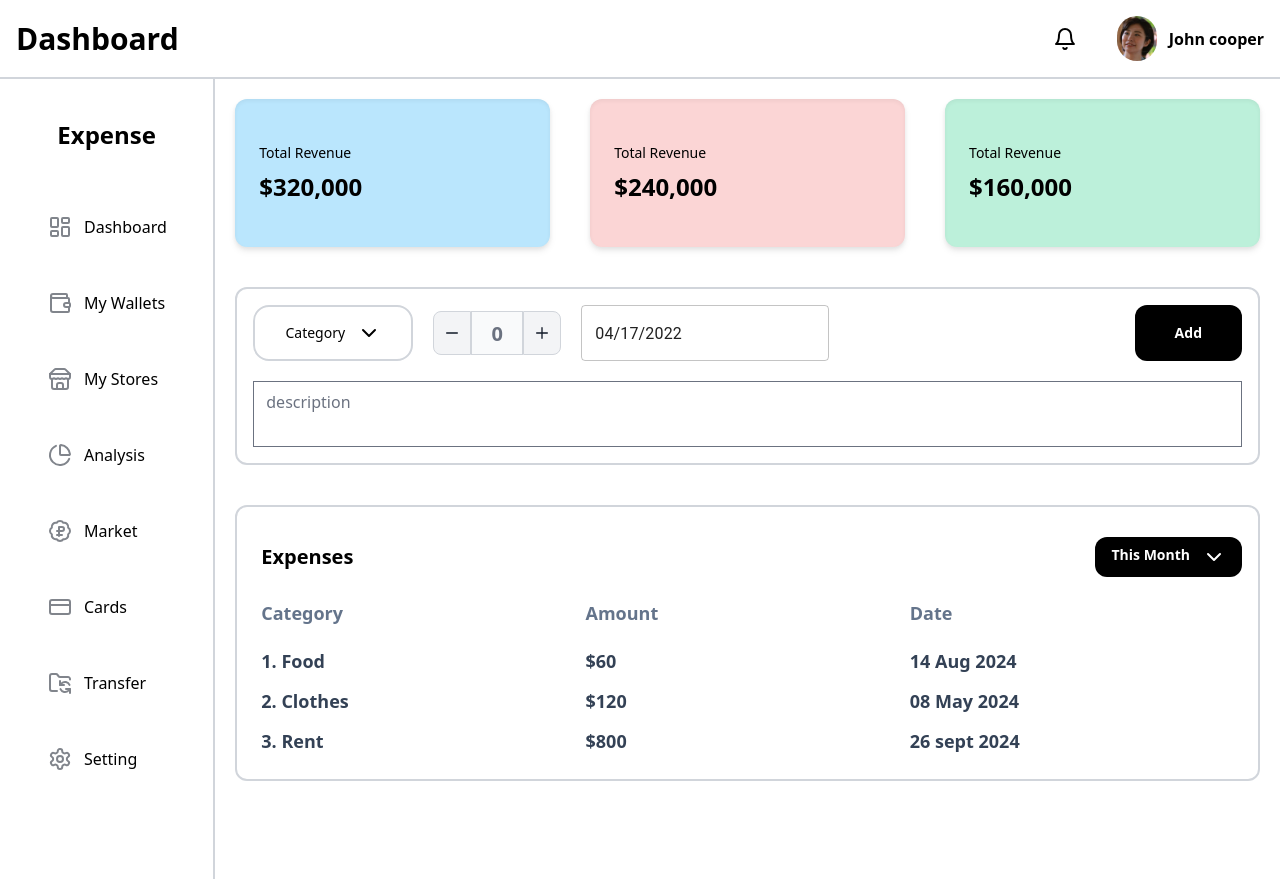
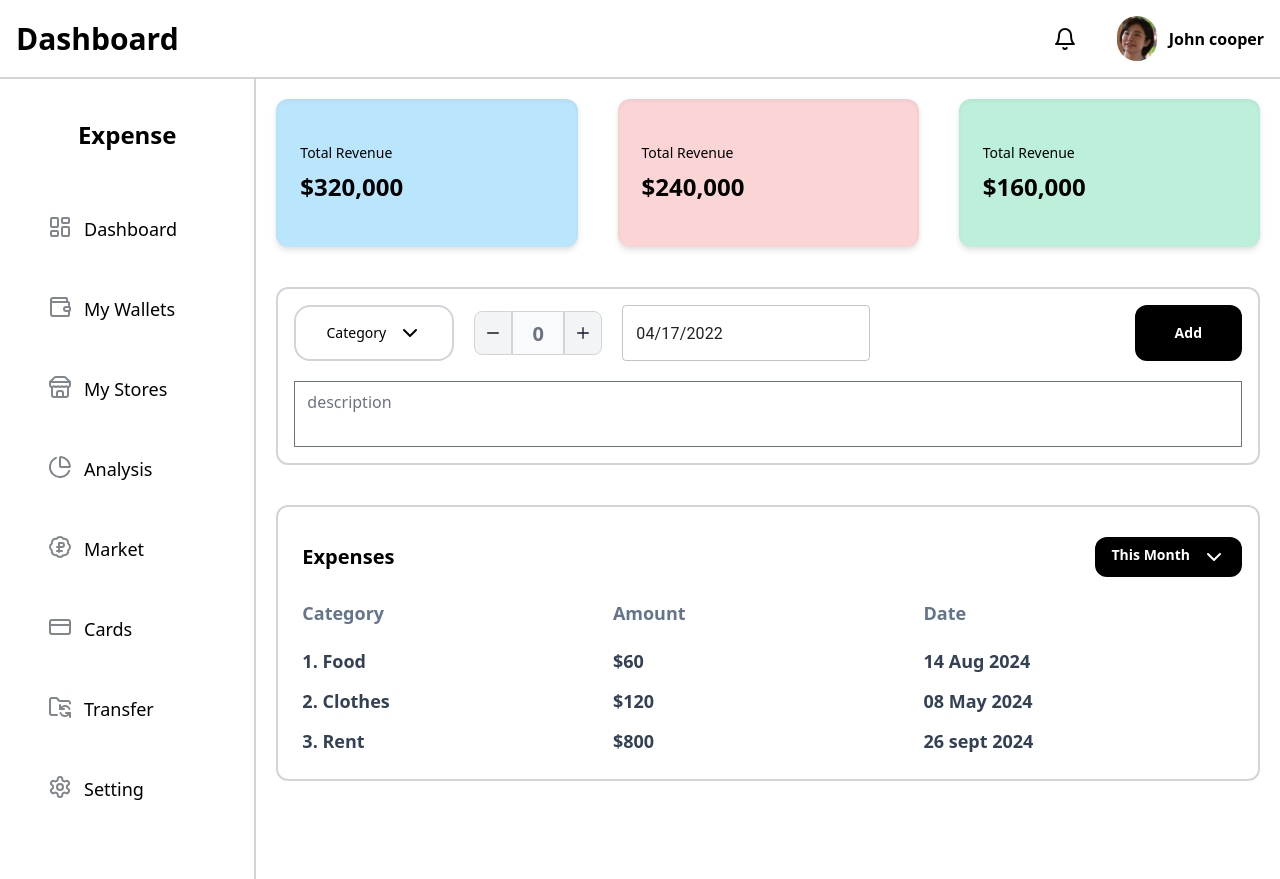
Before and after one commit to Maxcillius/ExpenseTracker, a React (Vite) app: page / in a window 1280 px wide. Built offline with nearby package versions, Linux system fonts and the light colour scheme.

Commit message:
Changes for responsiveness

```diff
--- a/package.json
+++ b/package.json
@@ -21,7 +21,8 @@
     "react": "^18.3.1",
     "react-chartjs-2": "^5.2.0",
     "react-dom": "^18.3.1",
-    "recharts": "^2.12.7"
+    "recharts": "^2.12.7",
+    "recoil": "^0.7.7"
   },
   "devDependencies": {
     "@eslint/js": "^9.9.0",
--- a/src/App.tsx
+++ b/src/App.tsx
@@ -2,14 +2,19 @@ import AddExpense from './components/addexpense';
 import Sidebar from './components/sidebar';
 import Header_Component from './components/ui/header_component';
 import History from './components/ui/history';
+import { sidebarToggle } from './atoms/sidebarToggle';
+import { useRecoilValue } from 'recoil';
 
 export default function App() {
+
+    const isSidebar = useRecoilValue(sidebarToggle);
+
     return (
         <div className='flex flex-row h-screen w-screen'>
-            <div className='w-64 collapse md:visible'>
+            <div className={`w-64 ${ isSidebar ? 'block' : 'hidden' } md:block absolute md:static z-10 bg-white border-r-2 border-gray-300 w-fit md:w-80 flex flex-col h-full`}>
                 <Sidebar />
             </div>
-            <div className='flex flex-col justify-start border-l-2 border-gray-300 w-full'>
+            <div className='flex flex-col justify-start w-full z-0'>
                 <div className='flex flex-col'>
                     <div className='col-span-4'>
                         <div className='grid grid-rows-1 grid-cols-3'>
--- /dev/null
+++ b/src/atoms/sidebarToggle.ts
@@ -0,0 +1,6 @@
+import { atom } from 'recoil';
+
+export const sidebarToggle = atom({
+    key: 'sidebarToggle',
+    default: false
+})
--- a/src/components/addexpense.tsx
+++ b/src/components/addexpense.tsx
@@ -6,7 +6,7 @@ import dayjs from "dayjs";
 export default function AddExpense() {
     return (
         <div className="h-full w-full">
-            <form action="submit" className="flex flex-col justify-between p-4 gap-5">
+            <div className="flex flex-col justify-between p-4 gap-5">
                 <div className="flex flex-col md:flex-row justify-between gap-4 md:gap-2">
                     <div className="flex md:flex-row justify-center gap-2 md:gap-5">
                         <div className="flex flex-col justify-center px-2 w-40 md:h-full md:px-10 border-2 border-gray-300 rounded-xl md:rounded-2xl hover:cursor-pointer hover:border-black">
@@ -34,7 +34,7 @@ export default function AddExpense() {
                     </div>
                 </div>
                 <textarea name="description" id="desc" placeholder="description" className="resize-none focus:outline-none outline-none hover:border-black text-slate-700"></textarea>
-            </form>
+            </div>
         </div>
     )
 }
--- a/src/components/sidebar.tsx
+++ b/src/components/sidebar.tsx
@@ -3,7 +3,7 @@ import Sections from "./ui/sections"
 export default function Sidebar() {
     return (
         <>
-            <h1 className="text-2xl font-bold text-black text-center px-2 py-10">Expense</h1>
+            <h1 className="text-lg md:text-2xl font-bold text-black text-center px-2 py-5 md:py-10">Expense</h1>
             <Sections />
         </>
     )
--- a/src/components/ui/history.tsx
+++ b/src/components/ui/history.tsx
@@ -50,7 +50,7 @@ export default function History() {
                         {
                             transactions.map((data) => {
                                 return (
-                                    <p className="font-semibold text-slate-700 md:text-lg text-sm">{data.id}. {data.category}</p>
+                                    <p key={data.id} className="font-semibold text-slate-700 md:text-lg text-sm">{data.id}. {data.category}</p>
                                 )
                             })
                         }
@@ -62,7 +62,7 @@ export default function History() {
                             {
                                 transactions.map((data) => {
                                     return (
-                                        <p className="font-semibold text-slate-700 md:text-lg text-sm">${data.amount}</p>
+                                        <p key={data.id} className="font-semibold text-slate-700 md:text-lg text-sm">${data.amount}</p>
                                     )
                                 })
                             }
@@ -74,7 +74,7 @@ export default function History() {
                             {
                                 transactions.map((data) => {
                                     return (
-                                        <p className="font-semibold text-slate-700 md:text-lg text-sm">{data.date}</p>
+                                        <p key={data.id} className="font-semibold text-slate-700 md:text-lg text-sm">{data.date}</p>
                                     )
                                 })
                             }
--- a/src/components/ui/numberInput.tsx
+++ b/src/components/ui/numberInput.tsx
@@ -4,13 +4,13 @@ export default function NumberInput() {
             <div className="relative flex items-center max-w-[8rem]">
                 <button type="button" id="decrement-button" data-input-counter-decrement="quantity-input" className="bg-gray-100 dark:bg-gray-700 dark:hover:bg-gray-600 dark:border-gray-600 hover:bg-gray-200 border border-gray-300 rounded-s-lg p-3 h-8 md:h-11 focus:ring-gray-100 dark:focus:ring-gray-700 focus:ring-2 focus:outline-none">
                     <svg className="h-2 w-2 md:w-3 md:h-3 text-gray-900 dark:text-white" aria-hidden="true" xmlns="http://www.w3.org/2000/svg" fill="none" viewBox="0 0 18 2">
-                        <path stroke="currentColor" stroke-linecap="round" stroke-linejoin="round" stroke-width="2" d="M1 1h16"/>
+                        <path stroke="currentColor" strokeLinecap="round" strokeLinejoin="round" strokeWidth="2" d="M1 1h16"/>
                     </svg>
                 </button>
-                <input type="text" id="quantity-input" data-input-counter aria-describedby="helper-text-explanation" className="bg-gray-50 border-gray-300 h-8 md:h-11 text-center text-gray-900 text-xl focus:ring-blue-500 focus:border-blue-500 block w-full py-2.5 dark:bg-gray-700 dark:border-gray-600 dark:placeholder-gray-400 dark:text-white dark:focus:ring-blue-500 dark:focus:border-blue-500 focus:outline-none outline-none font-semibold" placeholder="0" required />
+                <input type="text" id="quantity-input" data-input-counter aria-describedby="helper-text-explanation" className="bg-gray-50 border-gray-300 h-8 md:h-11 text-center text-gray-900 text-sm md:text-xl focus:ring-blue-500 focus:border-blue-500 block w-full py-2.5 dark:bg-gray-700 dark:border-gray-600 dark:placeholder-gray-400 dark:text-white dark:focus:ring-blue-500 dark:focus:border-blue-500 focus:outline-none outline-none font-semibold" placeholder="0" required />
                 <button type="button" id="increment-button" data-input-counter-increment="quantity-input" className="bg-gray-100 dark:bg-gray-700 dark:hover:bg-gray-600 dark:border-gray-600 hover:bg-gray-200 border border-gray-300 rounded-e-lg p-3 h-8 md:h-11 focus:ring-gray-100 dark:focus:ring-gray-700 focus:ring-2 focus:outline-none">
                     <svg className="h-2 w-2 md:w-3 md:h-3 text-gray-900 dark:text-white" aria-hidden="true" xmlns="http://www.w3.org/2000/svg" fill="none" viewBox="0 0 18 18">
-                        <path stroke="currentColor" stroke-linecap="round" stroke-linejoin="round" stroke-width="2" d="M9 1v16M1 9h16"/>
+                        <path stroke="currentColor" strokeLinecap="round" strokeLinejoin="round" strokeWidth="2" d="M9 1v16M1 9h16"/>
                     </svg>
                 </button>
             </div>
--- a/src/components/ui/sections.tsx
+++ b/src/components/ui/sections.tsx
@@ -11,51 +11,51 @@ export default function Sections() {
     return (
         <ul className="flex flex-col justify-center gap-1">
             <li className='flex flex-row justify-start gap-3 p-2'>
-                <div className='flex flex-row justify-start pl-10 gap-3 p-4 w-full hover:cursor-pointer hover:bg-black rounded-2xl group'>
-                   <LayoutDashboard className='text-[#81858c] group-hover:text-white'/>
-                    <p className='text-black group-hover:text-white'>Dashboard</p>
+                <div className='flex flex-row justify-start md:pl-10 gap-3 p-4 w-full hover:cursor-pointer hover:bg-black rounded-2xl group'>
+                   <LayoutDashboard className='text-[#81858c] group-hover:text-white size-4 md:size-6'/>
+                    <p className='text-black group-hover:text-white text-[10px] md:text-lg'>Dashboard</p>
                 </div>
             </li>
             <li className='flex flex-row justify-start gap-3 p-2'>
-                <div className='flex flex-row justify-start pl-10 gap-3 p-4 w-full hover:cursor-pointer hover:bg-black rounded-2xl group'>
-                   <Wallet className='text-[#81858c] group-hover:text-white'/>
-                    <p className='text-black group-hover:text-white'>My Wallets</p>
+                <div className='flex flex-row justify-start md:pl-10 gap-3 p-4 w-full hover:cursor-pointer hover:bg-black rounded-2xl group'>
+                   <Wallet className='text-[#81858c] group-hover:text-white size-4 md:size-6'/>
+                    <p className='text-black group-hover:text-white text-[10px] md:text-lg'>My Wallets</p>
                 </div>
             </li>
             <li className='flex flex-row justify-start gap-3 p-2'>
-                <div className='flex flex-row justify-start pl-10 gap-3 p-4 w-full hover:cursor-pointer hover:bg-black rounded-2xl group'>
-                   <Store className='text-[#81858c] group-hover:text-white'/>
-                    <p className='text-black group-hover:text-white'>My Stores</p>
+                <div className='flex flex-row justify-start md:pl-10 gap-3 p-4 w-full hover:cursor-pointer hover:bg-black rounded-2xl group'>
+                   <Store className='text-[#81858c] group-hover:text-white size-4 md:size-6'/>
+                    <p className='text-black group-hover:text-white text-[10px] md:text-lg'>My Stores</p>
                 </div>
             </li>
             <li className='flex flex-row justify-start gap-3 p-2'>
-                <div className='flex flex-row justify-start pl-10 gap-3 p-4 w-full hover:cursor-pointer hover:bg-black rounded-2xl group'>
-                   <ChartPie className='text-[#81858c] group-hover:text-white'/>
-                    <p className='text-black group-hover:text-white'>Analysis</p>
+                <div className='flex flex-row justify-start md:pl-10 gap-3 p-4 w-full hover:cursor-pointer hover:bg-black rounded-2xl group'>
+                   <ChartPie className='text-[#81858c] group-hover:text-white size-4 md:size-6'/>
+                    <p className='text-black group-hover:text-white text-[10px] md:text-lg'>Analysis</p>
                 </div>
             </li>
             <li className='flex flex-row justify-start gap-3 p-2'>
-                <div className='flex flex-row justify-start pl-10 gap-3 p-4 w-full hover:cursor-pointer hover:bg-black rounded-2xl group'>
-                   <BadgeRussianRuble className='text-[#81858c] group-hover:text-white'/>
-                    <p className='text-black group-hover:text-white'>Market</p>
+                <div className='flex flex-row justify-start md:pl-10 gap-3 p-4 w-full hover:cursor-pointer hover:bg-black rounded-2xl group'>
+                   <BadgeRussianRuble className='text-[#81858c] group-hover:text-white size-4 md:size-6'/>
+                    <p className='text-black group-hover:text-white text-[10px] md:text-lg'>Market</p>
                 </div>
             </li>
             <li className='flex flex-row justify-start gap-3 p-2'>
-                <div className='flex flex-row justify-start pl-10 gap-3 p-4 w-full hover:cursor-pointer hover:bg-black rounded-2xl group'>
-                   <CreditCard className='text-[#81858c] group-hover:text-white'/>
-                    <p className='text-black group-hover:text-white'>Cards</p>
+                <div className='flex flex-row justify-start md:pl-10 gap-3 p-4 w-full hover:cursor-pointer hover:bg-black rounded-2xl group'>
+                   <CreditCard className='text-[#81858c] group-hover:text-white size-4 md:size-6'/>
+                    <p className='text-black group-hover:text-white text-[10px] md:text-lg'>Cards</p>
                 </div>
             </li>
             <li className='flex flex-row justify-start -3 p-2'>
-                <div className='flex flex-row justify-start pl-10 gap-3 p-4 w-full hover:cursor-pointer hover:bg-black rounded-2xl group'>
-                   <FolderSync className='text-[#81858c] group-hover:text-white'/>
-                    <p className='text-black group-hover:text-white'>Transfer</p>
+                <div className='flex flex-row justify-start md:pl-10 gap-3 p-4 w-full hover:cursor-pointer hover:bg-black rounded-2xl group'>
+                   <FolderSync className='text-[#81858c] group-hover:text-white size-4 md:size-6'/>
+                    <p className='text-black group-hover:text-white text-[10px] md:text-lg'>Transfer</p>
                 </div>
             </li>
             <li className='flex flex-row justify-start gap-3 p-2'>
-                <div className='flex flex-row justify-start pl-10 gap-3 p-4 w-full hover:cursor-pointer hover:bg-black rounded-2xl group'>
-                   <Settings className='text-[#81858c] group-hover:text-white'/>
-                    <p className='text-black group-hover:text-white'>Setting</p>
+                <div className='flex flex-row justify-start md:pl-10 gap-3 p-4 w-full hover:cursor-pointer hover:bg-black rounded-2xl group'>
+                   <Settings className='text-[#81858c] group-hover:text-white size-4 md:size-6'/>
+                    <p className='text-black group-hover:text-white text-[10px] md:text-lg'>Setting</p>
                 </div>
             </li>
         </ul>
--- a/src/main.tsx
+++ b/src/main.tsx
@@ -5,13 +5,16 @@ import { AdapterDayjs } from '@mui/x-date-pickers/AdapterDayjs'
 import App from './App.tsx';
 import './index.css'
 import Navbar from './components/navbar.tsx';
+import { RecoilRoot } from 'recoil';
 
 
 createRoot(document.getElementById('root')!).render(
   <StrictMode>
-    <LocalizationProvider dateAdapter={AdapterDayjs}>
-      <Navbar />
-      <App />
-    </LocalizationProvider>
+    <RecoilRoot>
+      <LocalizationProvider dateAdapter={AdapterDayjs}>
+        <Navbar />
+        <App />
+      </LocalizationProvider>
+    </RecoilRoot>
   </StrictMode>,
 )
```
Also changed, not shown: src/components/navbar.tsx (+7 -1 lines), 1 other file (tests, documents, lock files or other folders).
